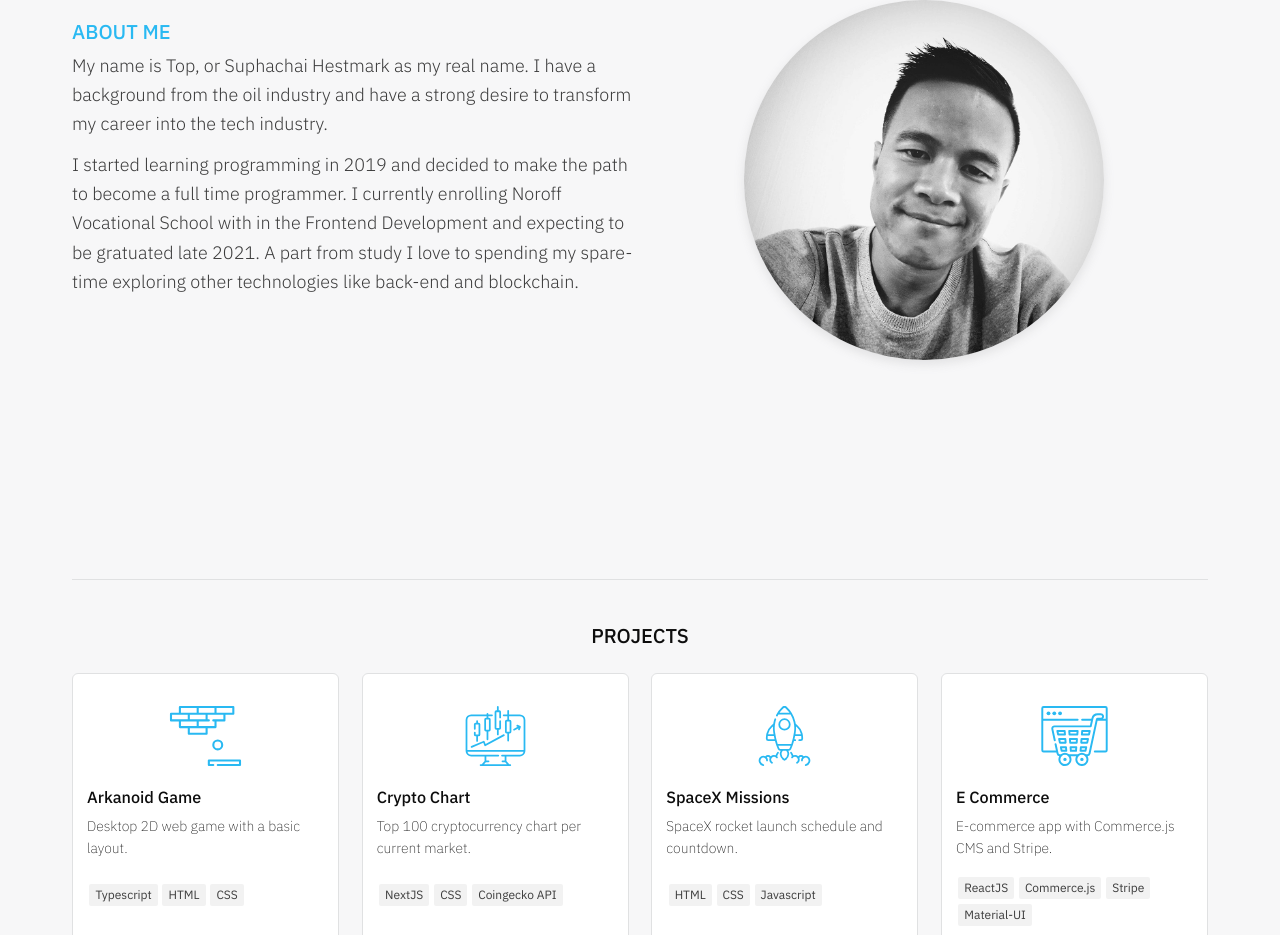
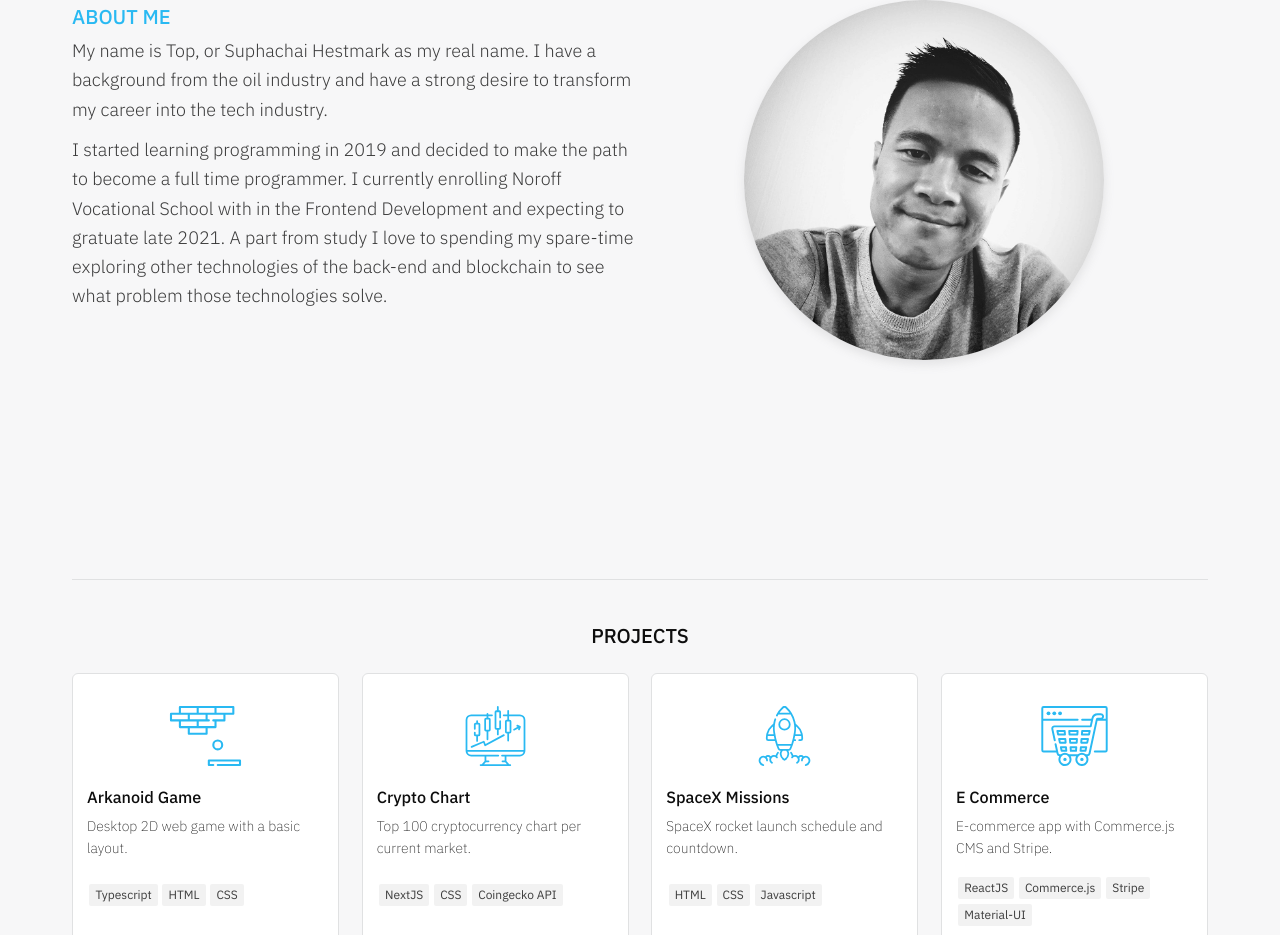
Before and after one commit to topphestmark/portfolio1, a React (Create React App) app: page / in a window 1280 px wide. Shown: the part 1020-1955 px from the top of the page. Built offline with nearby package versions, Linux system fonts and the light colour scheme.

Commit message:
About me bio update

```diff
--- a/src/pages/About/data.js
+++ b/src/pages/About/data.js
@@ -5,6 +5,6 @@ export const aboutObj = {
   paragraph1:
     "My name is Top, or Suphachai Hestmark as my real name. I have a background from the oil industry and have a strong desire to transform my career into the tech industry.",
   paragraph2:
-    "I started learning programming in 2019 and decided to make the path to become a full time programmer. I currently enrolling Noroff Vocational School with in the Frontend Development and expecting to be gratuated late 2021. A part from study I love to spending my spare-time exploring other technologies like back-end and blockchain.",
+    "I started learning programming in 2019 and decided to make the path to become a full time programmer. I currently enrolling Noroff Vocational School with in the Frontend Development and expecting to gratuate late 2021. A part from study I love to spending my spare-time exploring other technologies of the back-end and blockchain to see what problem those technologies solve.",
   image: profileImage,
 };
```
Also changed, not shown: 1 other file (tests, documents, lock files or other folders).
